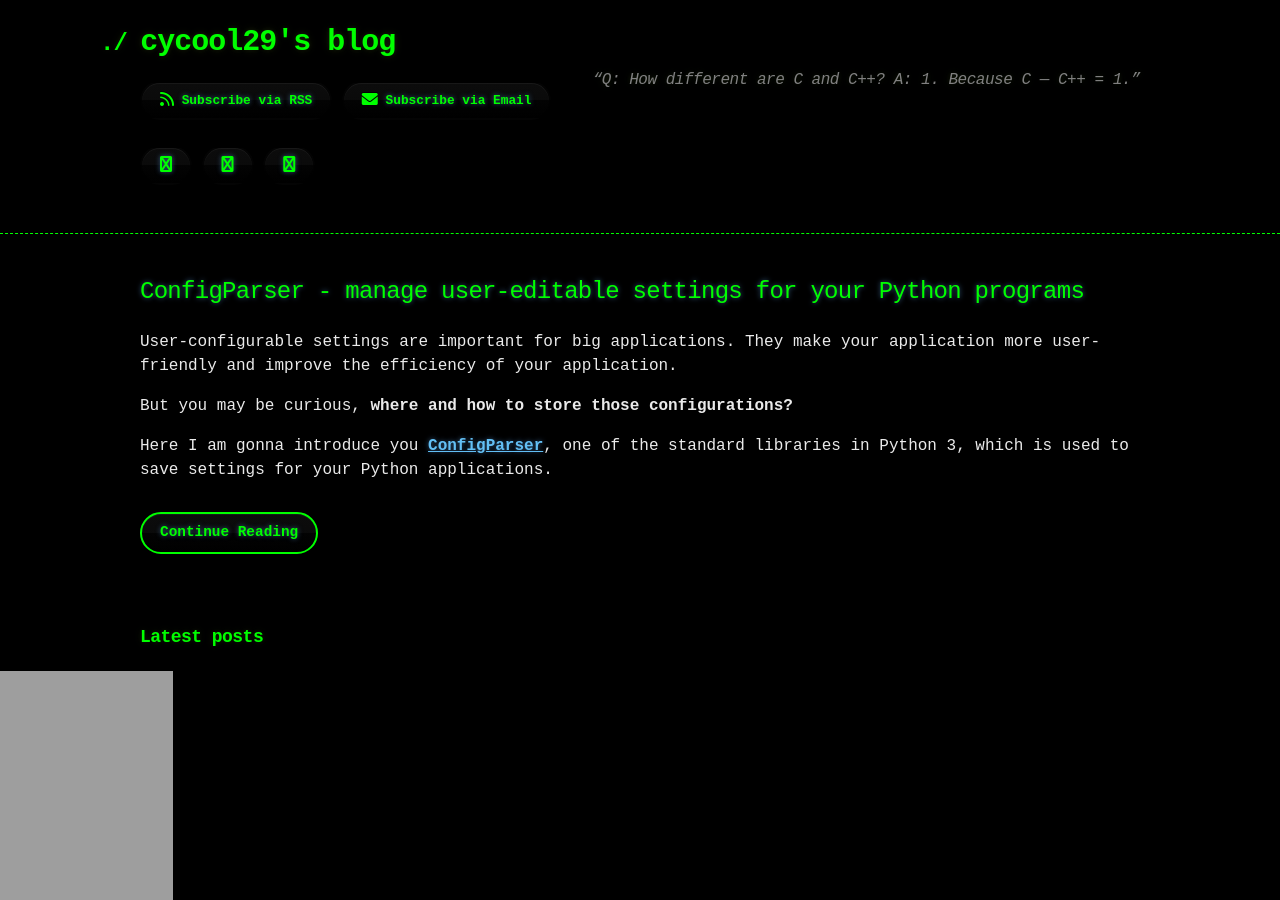
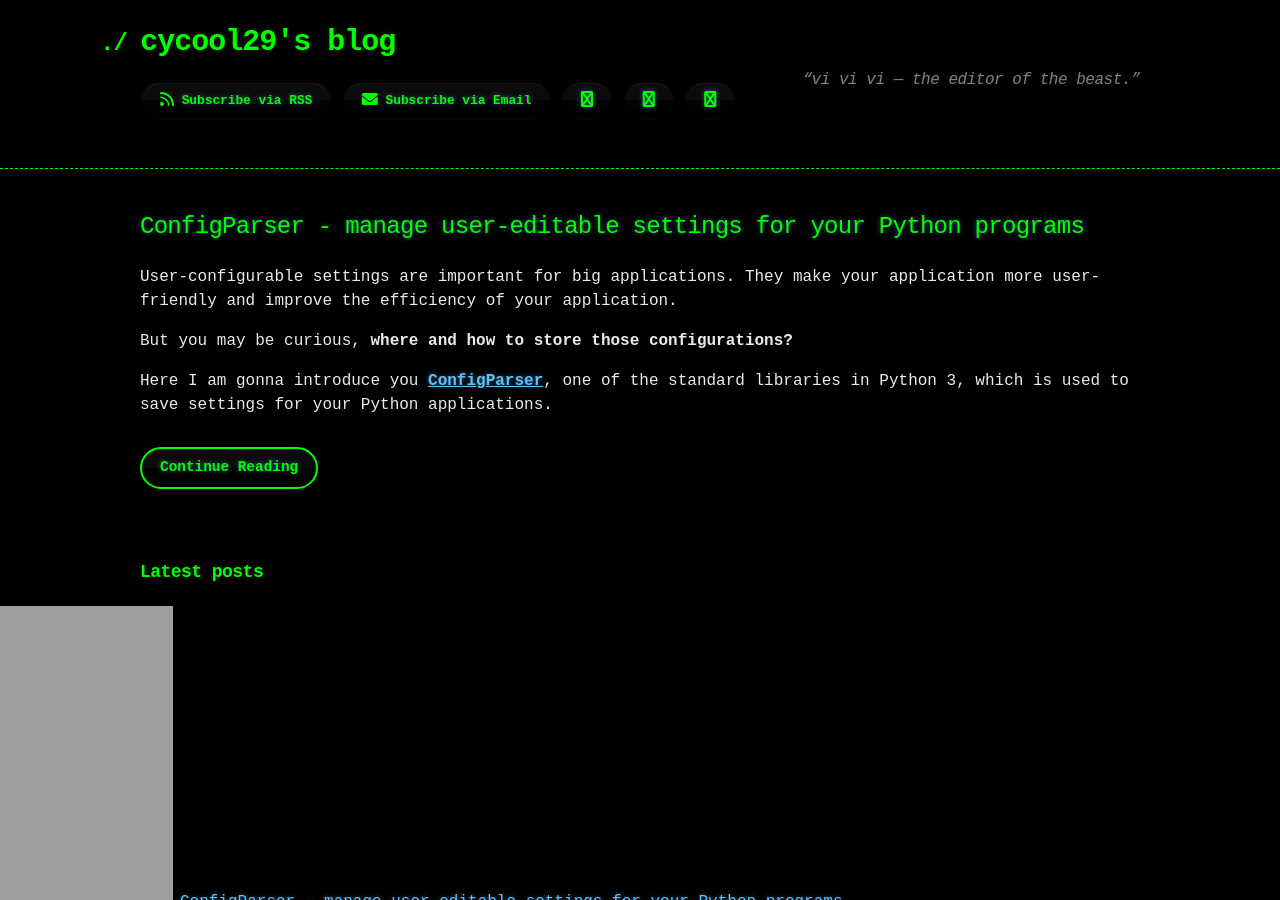
Before and after one commit to cycool29/cycool29.github.io, a Jekyll site: the page built from index.md, in a window 1280 px wide and 900 px high. Built offline with Jekyll 4.4.1, drawn with Linux system fonts in a browser that asks for light colours; a style sheet for code colours, icons or effects is not loaded.

Commit message:
Update quotes

```diff
--- a/_config.yml
+++ b/_config.yml
@@ -1,5 +1,5 @@
 title: cycool29's blog
-description: "“Q: How different are C and C++? A: 1. Because C — C++ = 1.” "
+description: "“vi vi vi — the editor of the beast.” "
 bio: A high school student. Intermediate in Python, Git, Bash. Learning JavaScript. He/Him. "
 author: cycool29
 url: https://cycool29.github.io
```
